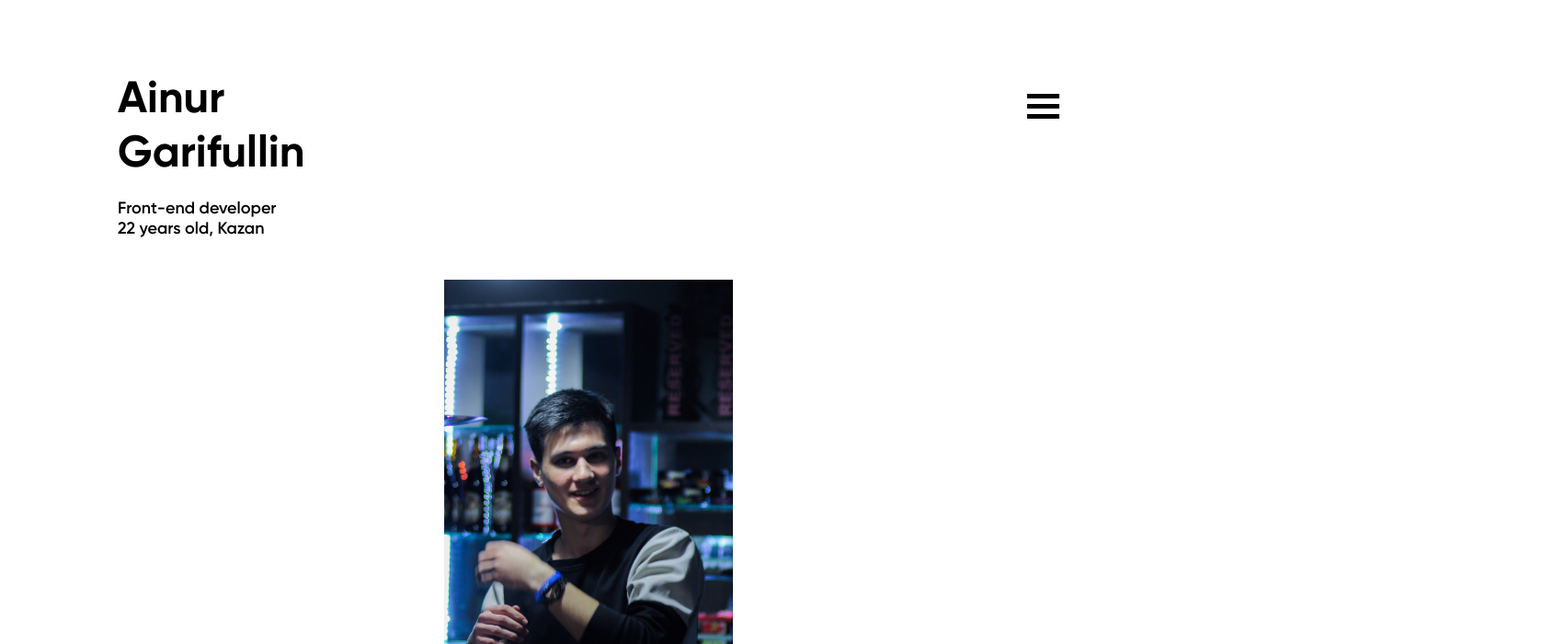
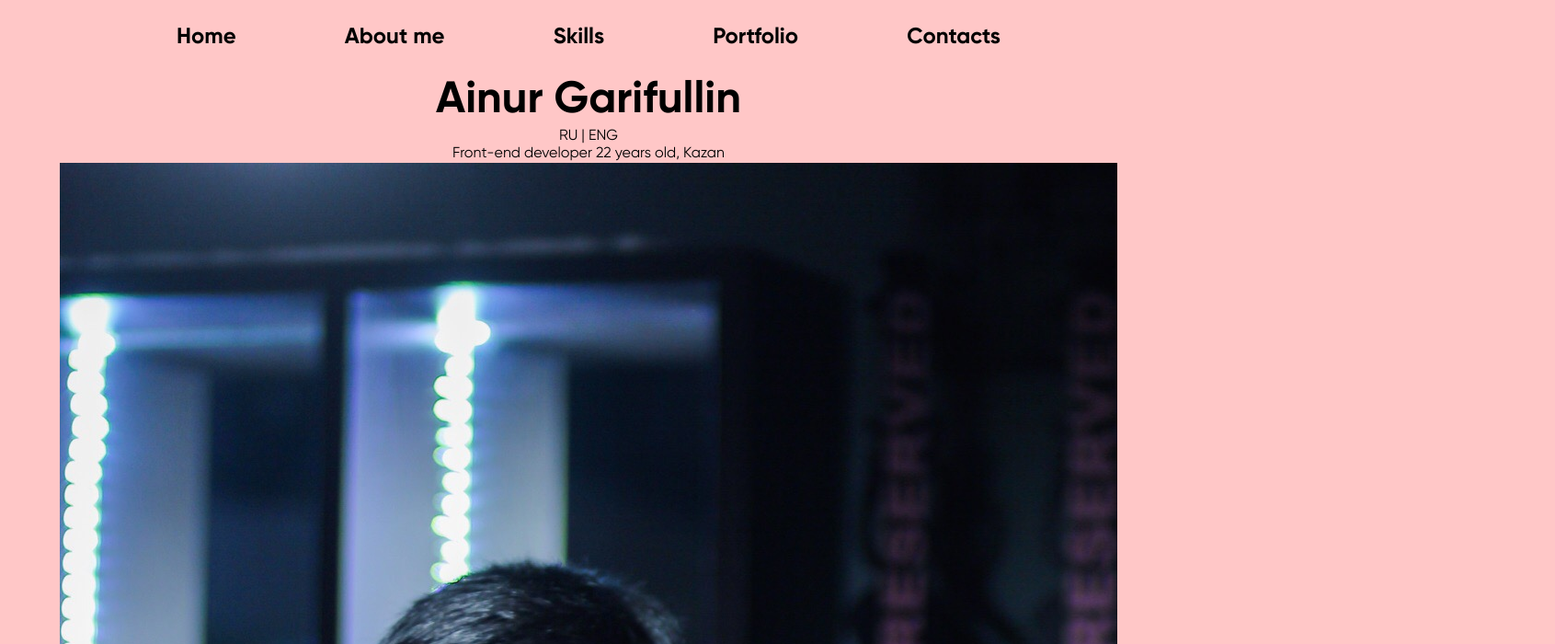
Before and after one commit to Inoooooor/Mobile_first_practice, a plain HTML site: page index.html in a window 1280 px wide. Shown: the top 700 px of the page at 92% size, 1691 px wide, since content can reach past the window. Drawn offline with Linux system fonts and the light colour scheme.

Commit message:
Started_desktop_version
Pushing before remaking code sections

```diff
--- a/desktop.css
+++ b/desktop.css
@@ -0,0 +1,43 @@
+@media (min-width: 768px) {
+    * {
+        margin: 0;
+        box-sizing: border-box;
+        scroll-behavior: smooth;
+        font-family: Gilroy, sans-serif;
+    }
+
+    h1 {
+        font-size: 3em;
+    }
+
+    html {
+        background-color: rgba(255, 0, 0, 0.219);
+    }
+
+    main {
+        display: flex;
+        flex-direction: column;
+        align-items: center;
+    }
+
+    section {
+        min-height: 100vh;
+        width: 70%;
+        display: flex;
+        flex-direction: column;
+        align-items: center;
+    }
+    header {
+        height: 10vh;
+        width: 100%;
+        display: flex;
+        justify-content: center;
+        align-items: center;
+    }
+    nav {
+        width: 70%;
+        display: flex;
+        justify-content: space-between;
+        text-align: center;
+    }
+}
--- a/index.html
+++ b/index.html
@@ -5,24 +5,37 @@
     	<meta charset="utf-8">
     	<meta http-equiv="X-UA-Compatible" content="IE=edge">
     	<meta name="viewport" content="width=device-width, initial-scale=1">
-    	<link rel="stylesheet" href="styles.css">
+    	<link rel="stylesheet" href="styles.css" media="screen and (max-width: 767px)">
+    	<link rel="stylesheet" href="desktop.css" media="screen and (min-width: 768px)">
         <!-- Added Gilroy font  -->
         <link href="fonts/Gilroy/stylesheet.css" rel="stylesheet" type="text/css" />
     </head>
     <body>
+        <!-- Navbar starts here -->
+        <header>
+            <nav>
+                <h2>Home</h2>
+                <h2>About me</h2>
+                <h2>Skills</h2>
+                <h2>Portfolio</h2>
+                <h2>Contacts</h2>
+            </nav>
+        </header>
+        <!-- Navbar ends here -->
         <main>
             <section>
                 <!-- First page starts here  -->
                 <div class="name">
                     <h1>Ainur Garifullin</h1>
                 </div>
+                <p class="localization">RU | ENG</p>
+                <div class="main_info">
+                    <p>Front-end developer 22 years old, Kazan</p>
+                </div>
                 <div class="container">
                     <div class="bar1"></div>
                     <div class="bar2"></div>
                     <div class="bar3"></div>
-                </div>
-                <div class="main_info">
-                    <p>Front-end developer 22 years old, Kazan</p>
                 </div>
                 <img class="profile_img" src="./images/Profile_photo.jpg" alt="Nice fella">
             </section>
--- a/styles.css
+++ b/styles.css
@@ -9,6 +9,12 @@ p {
     font-size: 18px;
     line-height: 1.375rem;
     font-weight: 600;
+}
+
+/* Hiding part in mobile version */
+header, .localization {
+    position: absolute;
+    left: -100%;
 }
 
 h1 {
```
